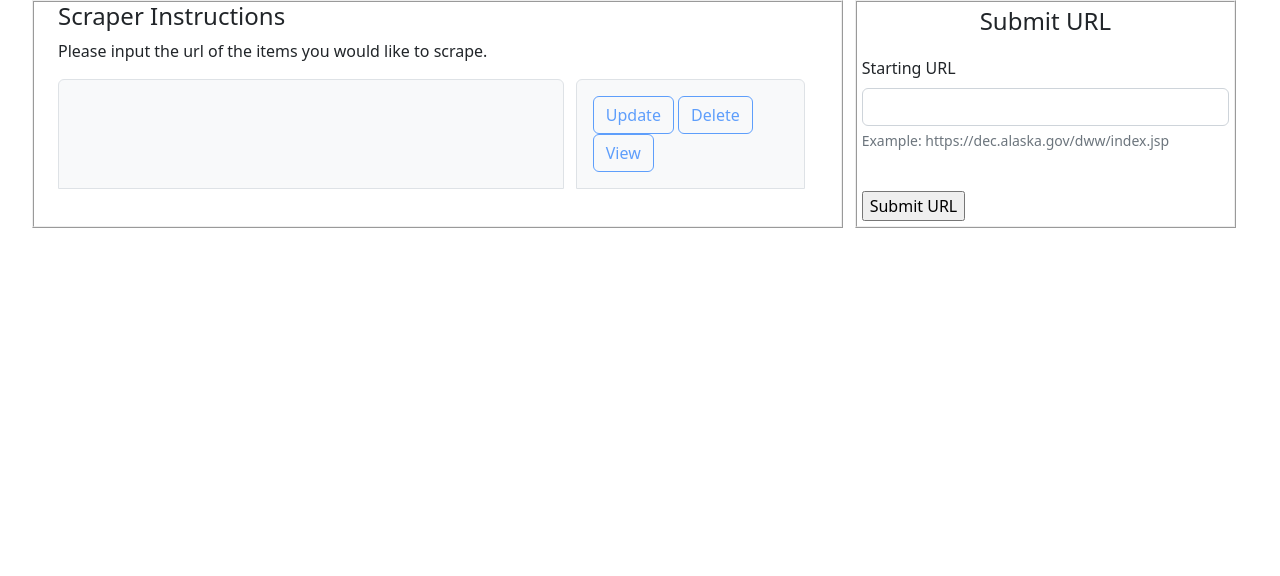
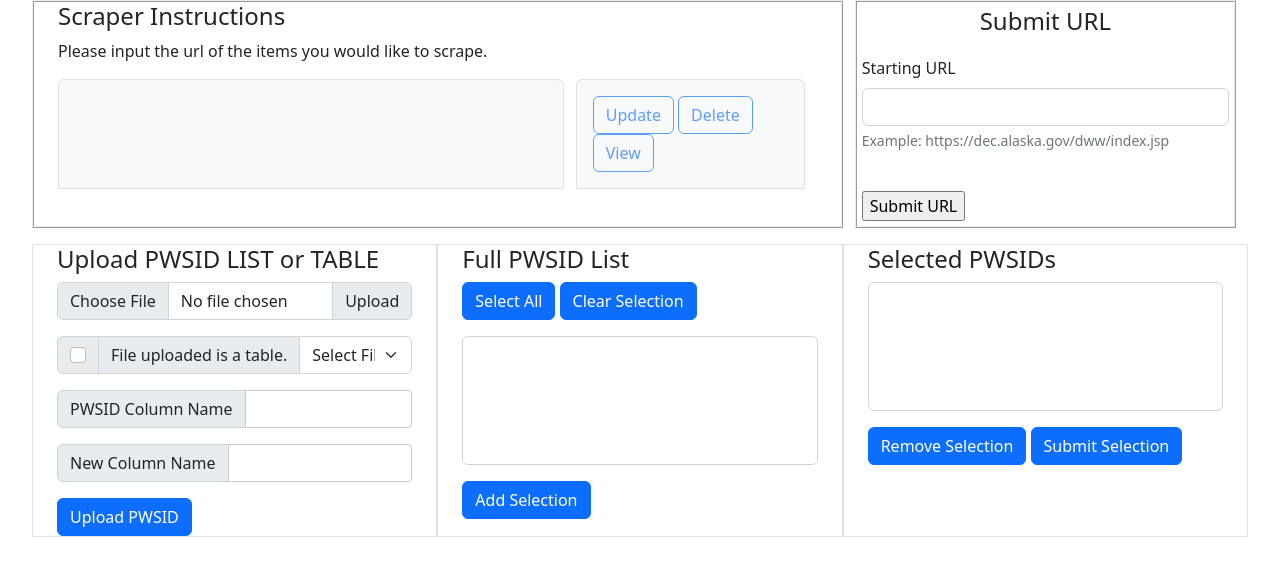
Before and after one commit to akdasUAF/ArcticOutlook, a Flask app: page /dynamic_v2 in a window 1280 px wide. Shown: the part 60-636 px from the top of the page. Run offline with Flask 3, Linux system fonts and the light colour scheme; lists and menus that the app fills with data are empty; some libraries are stand-ins or nearby versions.

Commit message:
PWSID list
Added first part of functionality for iterating over a list of PWSID's to extract URLs. Also, updated scraper instructions.

```diff
--- a/dynamic_v2/ScraperInstructionType.py
+++ b/dynamic_v2/ScraperInstructionType.py
@@ -23,3 +23,6 @@ class ScraperInstructionType(Enum):
     form_send_keys = 15
     form_submit = 16
     delay = 17
+    save_url = 18
+    check_for_text = 19
+    for_list = 20
--- a/dynamic_v2/create_instruction.py
+++ b/dynamic_v2/create_instruction.py
@@ -42,6 +42,12 @@ def setup_scraper(scraper, instructions):
                 scraper.then_form_submit(params[1], params[2], params[3])
             case "delay":
                 scraper.then_delay()
+            case "save_url":
+                scraper.then_save_url(params[0])
+            case "check_for_text":
+                scraper.then_check_for_text(params[0], params[3])
+            case "for_list":
+                scraper.then_for_list()
             case _:
                 print("Invalid Instruction")
 
--- a/server/app.py
+++ b/server/app.py
@@ -163,7 +163,7 @@ def index():
             elif request.form['SelectTask'] == 'query_manager':
                 return redirect("/query_manager")
             elif request.form['SelectTask'] == 'mongodb_settings':
-                return redirect("/mongodbsettings")
+                return redirect("/mongodb_settings")
             else:
                 return redirect("/")
         return render_template('index.html')
@@ -480,37 +480,128 @@ def run_dynamic_scraper_v2():
             if url == '':
                 return render_template('dynamic_scraper_v2.html',
                                         error="Please submit a valid url.",
-                                        url_needed=True)
+                                        url_needed=True,
+                                        pwsids=si.pwsids,
+                                        selected_pwsids = si.selected_pwsids)
             si.base_url = url
             return redirect("/dynamic-v2-add-item")
-        if 'add_item' or 'scrape' in request.form:
+
+        if 'add-all' in request.form:
+            multiselect = request.form.getlist('select-pwsid')
+            si.selected_pwsids = si.selected_pwsids + list(set(multiselect) - set(si.selected_pwsids))
+            return render_template('dynamic_scraper_v2.html',
+                                    url_needed=True,
+                                    json_data = si.instruct_list,
+                                    pwsids=si.pwsids,
+                                    selected_pwsids = si.selected_pwsids)
+
+        if "remove-pwsid" in request.form:
+            selected = request.form.getlist('selected')
+            si.selected_pwsids = [x for x in si.selected_pwsids if x not in selected]
+            return render_template('dynamic_scraper_v2.html',
+                                    url_needed=True,
+                                    json_data = si.instruct_list,
+                                    pwsids=si.pwsids,
+                                    selected_pwsids = si.selected_pwsids)
+
+        if "upload-pwsid" in request.form:
+            if 'uploaded-file' not in request.files:
+                flash('No file uploaded', 'error')
+                return render_template('dynamic_scraper_v2.html',
+                                    url_needed=True,
+                                    json_data = si.instruct_list,
+                                    pwsids=si.pwsids,
+                                    selected_pwsids = si.selected_pwsids)
+
+            file = request.files['uploaded-file']
+            if file.filename == '':
+                flash('No selected file', 'error')
+                return render_template('dynamic_scraper_v2.html',
+                                    url_needed=True,
+                                    json_data = si.instruct_list,
+                                    pwsids=si.pwsids,
+                                    selected_pwsids = si.selected_pwsids)
+            if file:
+                filename = secure_filename(file.filename)
+                filepath = os.path.join(app.config['UPLOAD_FOLDER'], filename)
+                file.save(filepath)
+                if request.form.getlist('table-select'):
+                    if request.form['file-type'] == 'excel':
+                        df = pd.read_excel(filepath)
+                    elif request.form['file-type'] == 'csv':
+                        df = pd.read_csv(filepath)
+                    else:
+                        flash("No filetype selected.", 'error')
+                        return render_template('dynamic_scraper_v2.html',
+                                    url_needed=True,
+                                    json_data = si.instruct_list,
+                                    pwsids=si.pwsids,
+                                    selected_pwsids = si.selected_pwsids)
+                    pwsid_col = request.form['pwsid-col']
+                    if pwsid_col == '':
+                        flash("No pwsid column name given.", 'error')
+                        return render_template('dynamic_scraper_v2.html',
+                                    url_needed=True,
+                                    json_data = si.instruct_list,
+                                    pwsids=si.pwsids,
+                                    selected_pwsids = si.selected_pwsids)
+                    new_col = request.form['col-name']
+                    if new_col == '':
+                        flash("No new column name given.", 'error')
+                        return render_template('dynamic_scraper_v2.html',
+                                    url_needed=True,
+                                    json_data = si.instruct_list,
+                                    pwsids=si.pwsids,
+                                    selected_pwsids = si.selected_pwsids)
+                    si.pwsids = df[pwsid_col].to_list()
+            return render_template('dynamic_scraper_v2.html',
+                                    url_needed=True,
+                                    json_data = si.instruct_list,
+                                    pwsids=si.pwsids,
+                                    selected_pwsids = si.selected_pwsids)
+
+        if 'add_item' or 'scrape' or 'submit-pwsid' in request.form:
             return render_template('dynamic_scraper_v2.html',
                                         error="Please submit a valid url before trying to add/scrape items.",
                                         url_needed=True,
-                                        json_data = si.instruct_list)
+                                        json_data = si.instruct_list,
+                                        pwsids=si.pwsids,
+                                        selected_pwsids = si.selected_pwsids)
 
     # Otherwise, respond to the GET request by displaying the webpage.
     else:
         si.clear()
-        return render_template('dynamic_scraper_v2.html', url_needed=True, json_data = si.instruct_list)
+        return render_template('dynamic_scraper_v2.html',
+                                url_needed=True,
+                                json_data = si.instruct_list,
+                                pwsids=si.pwsids,
+                                selected_pwsids = si.selected_pwsids)
 
 @app.route("/dynamic-v2-add-item", methods=['POST', 'GET'])
 def dynamic_v2_add():
     """Function that adds an instruction to the instruction list."""
     if request.method == 'POST':
+        if "submit-pwsid" in request.form:
+            submit_pwsid_list(si.selected_pwsids)
+            return redirect("/dynamic-v2-scrape")
+
         if 'url_submit' in request.form:
             url = request.form['url'].strip()
             if url == '':
                 return render_template('dynamic_scraper_v2.html',
                                         error="Please submit a valid url.",
                                         url_needed=True,
-                                        json_data = si.instruct_list)
+                                        json_data = si.instruct_list,
+                                        pwsids=si.pwsids,
+                                        selected_pwsids = si.selected_pwsids)
             return render_template('dynamic_scraper_v2.html',
                                 items_submitted=True,
                                 url_needed=False,
                                 url=si.base_url,
                                 instructions=si.instructions,
-                                json_data = si.instruct_list)
+                                json_data = si.instruct_list,
+                                pwsids=si.pwsids,
+                                selected_pwsids = si.selected_pwsids)
 
         if 'add_item' in request.form:
             # Pull all items from the form
@@ -554,7 +645,9 @@ def dynamic_v2_add():
                                 url_needed=False,
                                 url=si.base_url,
                                 instructions=si.instructions,
-                                json_data = si.instruct_list)
+                                json_data = si.instruct_list,
+                                pwsids=si.pwsids,
+                                selected_pwsids = si.selected_pwsids)
 
         if 'scrape' in request.form:
             return redirect("/dynamic-v2-scrape")
@@ -570,7 +663,68 @@ def dynamic_v2_add():
                             url_needed=False,
                             url=si.base_url,
                             instructions=si.instructions,
-                            json_data = si.instruct_list)
+                            json_data = si.instruct_list,
+                            pwsids=si.pwsids,
+                            selected_pwsids = si.selected_pwsids)
+
+@app.route("/dynamic-reset")
+def reset_scraper():
+    si.clear()
+    return redirect("/dynamic-v2-add-item")
+
+def upload_pwsid_list():
+    pass
+
+def get_instruct_name():
+    instruct_name = "Step " + str(si.instruct_num)
+    temp = Node(instruct_name, si.instruct_num)
+    curr_node = si.nodes_list[-1]
+    si.num = round(si.num + 0.1, 1)
+    curr_node.insert_node(temp)
+    si.instruct_num = si.instruct_num + 1
+    return instruct_name
+
+def submit_pwsid_list(pwsids):
+    # Send Form Keys for PWSID
+    instruct_name = get_instruct_name()
+    params = ["pwsid", "select", "id", "searchSelect", ""]
+    si.instructions.append((ScraperInstructionType(15).name, params, si.instruct_num, instruct_name, ""))
+
+    # Submit Form
+    instruct_name = get_instruct_name()
+    params = ["", "input", "type", "submit", ""]
+    si.instructions.append((ScraperInstructionType(16).name, params, si.instruct_num, instruct_name, ""))
+
+    for item in pwsids:
+        # clear
+        instruct_name = get_instruct_name()
+        params = ["Keys.BACKSPACE", "input", "id", "PWSID", ""]
+        si.instructions.append((ScraperInstructionType(15).name, params, si.instruct_num, instruct_name, ""))
+
+        # type pwsid
+        instruct_name = get_instruct_name()
+        params = [item, "input", "id", "PWSID", ""]
+        si.instructions.append((ScraperInstructionType(15).name, params, si.instruct_num, instruct_name, ""))
+
+        # Submit Form
+        instruct_name = get_instruct_name()
+        params = ["", "input", "type", "submit", ""]
+        si.instructions.append((ScraperInstructionType(16).name, params, si.instruct_num, instruct_name, ""))
+
+        # Delay
+        instruct_name = get_instruct_name()
+        params = ["", "", "", "", ""]
+        si.instructions.append((ScraperInstructionType(17).name, params, si.instruct_num, instruct_name, ""))
+
+        # check for text -> save url
+        instruct_name = get_instruct_name()
+        params = ["No data available in table", "", "", item, ""]
+        si.instructions.append((ScraperInstructionType(19).name, params, si.instruct_num, instruct_name, ""))
+
+        # back to beginning of page
+        instruct_name = get_instruct_name()
+        params = ["", "", "", "", ""]
+        si.instructions.append((ScraperInstructionType(5).name, params, si.instruct_num, instruct_name, ""))
 
 @app.route("/dynamic-v2-scrape", methods=['POST', 'GET'])
 def dynamic_v2_scrape():
@@ -579,7 +733,6 @@ def dynamic_v2_scrape():
     if request.method =='POST':
         if 'url_submit' in request.form:
             return redirect("/dynamic-v2-add-item")
-
         if 'download' in request.form:
             return redirect("/dynamic/download")
 
@@ -602,7 +755,7 @@ def dynamic_v2_scrape():
             try:
                 result = dynamic_v2(si.base_url, si.instructions)
             except Exception as e:
-                flash('An error occurred while attempting to run the dynamic scraper. Currently there is a webdriver issue preventing selenium from running on the server.\n'+str(e), 'error')
+                flash('An error occurred while attempting to run the dynamic scraper.\n'+str(e), 'error')
                 return redirect("/dynamic-v2-add-item")
             if isinstance(result, str):
                     si.scraped = True
@@ -615,7 +768,7 @@ def dynamic_v2_scrape():
         output = open(file, "w")
         json.dump(result, output, indent=2)
         output.close()
-        si.clear()
+
         default_values = display_text_input("Dynamic_Scraper_Upload")
 
         return render_template('dynamic_scraper_v2_output.html',
--- a/server/scrape_items.py
+++ b/server/scrape_items.py
@@ -12,6 +12,8 @@ class ScrapeItems():
         self.num = 1.0
         self.auto = False
         self.scraped = False
+        self.pwsids = []
+        self.selected_pwsids = []
 
         self.instruct_list = []
         self.head = Node("Head Node", -55)
@@ -31,3 +33,5 @@ class ScrapeItems():
         self.instruct_num = 0
         self.head = Node("Head Node", -55)
         self.nodes_list = [self.head]
+        self.pwsids = []
+        self.selected_pwsids = []
--- a/server/templates/dynamic_scraper_v2.html
+++ b/server/templates/dynamic_scraper_v2.html
@@ -9,14 +9,14 @@
     <script src="https://ajax.googleapis.com/ajax/libs/jquery/3.5.1/jquery.min.js"></script>
     <script src="https://cdn.jsdelivr.net/npm/bootstrap@5.2.3/dist/js/bootstrap.bundle.min.js"
     integrity="sha384-kenU1KFdBIe4zVF0s0G1M5b4hcpxyD9F7jL+jjXkk+Q2h455rYXK/7HAuoJl+0I4" crossorigin="anonymous"></script>
-    <script src="{{ url_for('static', filename='js/dynamic_scraper.js') }}"></script>
+    <!-- <script src="{{ url_for('static', filename='js/dynamic_scraper.js') }}"></script> -->
     <title>Dynamic Scraper Version 2</title>
 {% endblock %}
 
 {% block body %}
 <nav class="nav">
-    <a id="return" class="nav-link" href="{{ url_for('index') }}">Return to Main Page</a>
-    <a id="reset" class="nav-link" href="{{ url_for('run_dynamic_scraper_v2') }}">Reset Scraper</a>
+    <a id="index" class="nav-link" href="{{ url_for('index') }}">Return to Main Page</a>
+    <a id="reset" class="nav-link" href="{{ url_for('reset_scraper') }}">Reset Scraper</a>
 </nav>
 {% with messages = get_flashed_messages(with_categories=true) %}
 {% if messages %}
@@ -35,7 +35,7 @@
     {% endfor %}
 {% endif %}
 {% endwith %}
-<div id="main" class="row px-4">
+<div id="main" class="row px-4 mb-3">
     <div id="selections" class="col-8 gx-5">
         <h4>Scraper Instructions</h4>
         <span>
@@ -75,45 +75,6 @@
                         <input type="url" class="form-control" name="url" aria-describedby="url_label url_example" required>
                     </div>
                     <div class="form-text mb-3" id="url_example">Example: https://dec.alaska.gov/dww/index.jsp</div>
-                    <!-- <div class="md-4">
-                        <label class="form-label" for="jsp">Auto-Complete Button?</label>
-                        <select class="form-select" name="jsp" id="jsp" aria-describedby=" jsp_tip" required>
-                            <option selected disabled value="">Select Option</option>
-                            <option value="jsp_false">No</option>
-                            <option value="jsp_true">Yes</option>
-                        </select>
-                    <div class="form-text mb-3" id="jsp_tip">Does this url need automatically pass through a unique button press to access content?</div>
-                    </div>
-                    <div class="md-4">
-                        <label class="form-label" for="link_table">Starting Table of Links?</label>
-                        <select class="form-select" name="link_table" id="link_table" aria-describedby=" link_tip" onchange="showMore(this)" required>
-                            <option selected disabled value="">Select Option</option>
-                            <option value="link_table_false">No</option>
-                            <option value="link_table_true">Yes</option>
-                        </select>
-                    </div>
-                    <div class="form-text mb-3" id="link_tip">Does this url land on a table of links that must be scraped?</div> -->
-
-                    <!-- <div class = "link_table_true op" style="display:none">
-                        <div class = "row table_options">
-                            <div class="col-md-6">
-                                <label class="form-label" for="header" title="Row number for the header.">Header Row</label>
-                                <input name="header" type="text" class="form-control">
-                            </div>
-                            <div class="col-md-6">
-                                <label class="form-label" for="col_num" title="Number of columns.">Number of Columns</label>
-                                <input name="col_num" type="text" class="form-control">
-                            </div>
-                            <div class="col-md-6">
-                                <label class="form-label" for="link_col" title="The column containing the link to follow.">Link Column</label>
-                                <input name="link_col" type="text" class="form-control">
-                            </div>
-                            <div class="col-md-6">
-                                <label class="form-label" for="skip_rows" title="Optional list of rows to skip.">Skip Rows</label>
-                                <input name="skip_rows" type="text" class="form-control">
-                            </div>
-                        </div>
-                    </div> -->
                     <br>
                     <input type="submit" name="url_submit" value="Submit URL">
                 </form>
@@ -145,6 +106,8 @@
                             <option value="15">15: Send Form Values</option>
                             <option value="16">16: Submit Form</option>
                             <option value="17">17: Delay</option>
+                            <option value="18">18: Save Url</option>
+                            <option value="19">19: Check for Text</option>
                         </select>
                     </div>
                     <div class="col">
@@ -157,7 +120,7 @@
                         <textarea name="notes" class="form-control"></textarea>
                     </div>
 
-                    <div class ="10 2 1 3 4 9 12 14 15 op" style="display:none">
+                    <div class ="10 2 1 3 4 9 12 14 15 18 19 op" style="display:none">
                         <div class="col">
                             <label class="form-label" for="param"
                             title="This is a generic name. It could be asking for a specific element label ('td', 'table') or for a name to save a value.">
@@ -227,6 +190,70 @@
         </script>
     </div>
 </div>
+<div class="row px-4 mb-3" id="pwsid-upload">
+    <form class="col-4 gx-5 mb-3 border" id="upload-form-pwsid" method="POST" enctype="multipart/form-data">
+        <h4>Upload PWSID LIST or TABLE</h4>
+        <div class="input-group mb-3">
+            <input type="file" class="form-control" name="uploaded-file" id="uploaded-file">
+            <label class="input-group-text" for="inputGroupFile02">Upload</label>
+          </div>
+        <div class="input-group mb-3">
+            <div class="input-group-text">
+                <input class="form-check-input mt-0" type="checkbox" value="" name="table-select" id="table-select" aria-label="Checkbox for following text input">
+            </div>
+            <label class="input-group-text" for="file-type">File uploaded is a table.</label>
+            <select class="form-select" id="file-type" name="file-type" aria-label="Example select with button addon">
+                <option selected>Select File Type</option>
+                <option value="excel">Excel</option>
+                <option value="csv">CSV</option>
+            </select>
+        </div>
+        <div class="input-group mb-3">
+            <span class="input-group-text">PWSID Column Name</span>
+            <input type="text" class="form-control" id="pwsid-col" name="pwsid-col">
+        </div>
+        <div class="input-group mb-3">
+            <span class="input-group-text">New Column Name</span>
+            <input type="text" class="form-control" id="col-name" name="col-name">
+        </div>
+        <input type="submit" id="upload-pwsid" name="upload-pwsid" class="btn btn-primary" value="Upload PWSID">
+    </form>
+    <div class="col-4 gx-5 mb-3 border">
+        <h4>Full PWSID List</h4>
+        <button id="select-all" class="btn btn-primary mb-3">Select All</button>
+        <button id="clear-all" class="btn btn-primary mb-3">Clear Selection</button>
+        <form id="pwsid-list" method="POST">
+            <select class="form-select mb-3" id="select-pwsid" name="select-pwsid" size="5" multiple>
+                {% for pwsid in pwsids %}
+                <option value="{{pwsid}}">{{pwsid}}</option>
+                {% endfor %}
+            </select>
+            <input type="submit" id="add-all" name="add-all" class="btn btn-primary" value="Add Selection">
+        </form>
+    </div>
+    <div class="col-4 gx-5 mb-3 border">
+        <h4>Selected PWSIDs</h4>
+        <form id="pwsid" method="POST">
+            <select class="form-select mb-3" id="selected" name="selected" size="5" multiple>
+                {% for pwsid in selected_pwsids %}
+                <option value="{{pwsid}}">{{pwsid}}</option>
+                {% endfor %}
+            </select>
+            <input type="submit" id="remove-pwsid" name="remove-pwsid" class="btn btn-primary" value="Remove Selection">
+            <input type="submit" id="submit-pwsid" name="submit-pwsid" class="btn btn-primary" value="Submit Selection">
+        </form>
+    </div>
+</div>
+
+<script>
+    $('#select-all').click(function() {
+        $('#select-pwsid option').prop('selected', true);
+    });
+
+    $('#clear-all').click(function() {
+        $('#select-pwsid option').prop('selected', false);
+    });
+</script>
 
 <script>
     $(document).on('click', '#update_instruct', function(){
--- a/server/templates/dynamic_scraper_v2_output.html
+++ b/server/templates/dynamic_scraper_v2_output.html
@@ -12,7 +12,8 @@
 {% block body %}
 <nav class="nav">
     <a id="return" class="nav-link" href="{{ url_for('index') }}">Return to Main Page</a>
-    <a id="reset" class="nav-link" href="{{ url_for('run_dynamic_scraper_v2') }}">Reset Scraper</a>
+    <a id="reset" class="nav-link" href="{{ url_for('reset_scraper') }}">Reset Scraper</a>
+    <a id="return" class="nav-link" href="{{ url_for('dynamic_v2_add') }}">Return to Scraper Instruction List</a>
 </nav>
 {% with messages = get_flashed_messages(with_categories=true) %}
 {% if messages %}
```
Also changed, not shown: dynamic_v2/Scraper.py (+42 -4 lines), scraper_instructions.md (+66 -16 lines).
